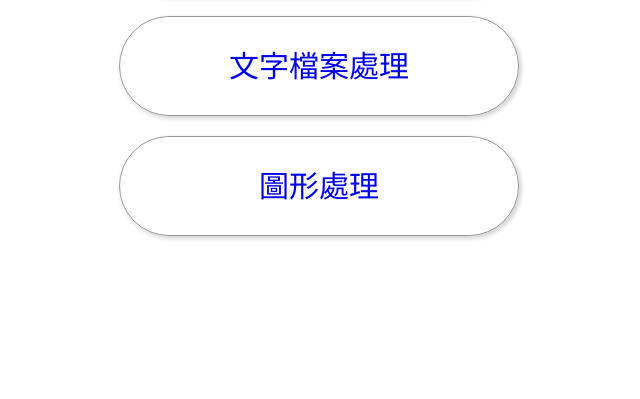
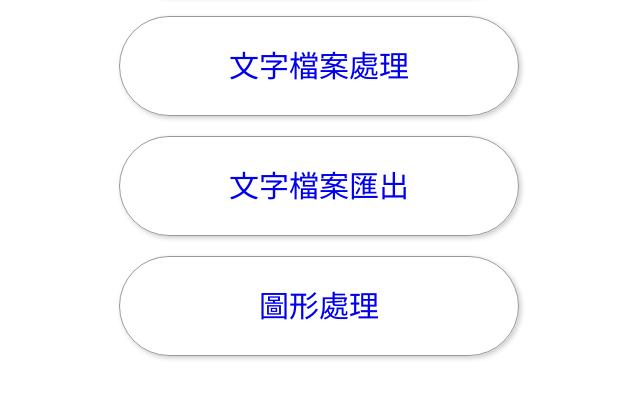
Before and after one commit to wdaweb/phpfile-MissPigHead, a PHP site: page / in a window 1280 px wide. Shown: the part 244-643 px from the top of the page, without its empty margins (321-961 px from the left). Run offline with PHP 8.4, Linux system fonts and the light colour scheme.

Commit message:
增加 文字檔案匯出

```diff
--- a/index.php
+++ b/index.php
@@ -11,6 +11,7 @@
 <a href="upload.php"><div class="types">表單檔案上傳</div></a>
 <a href="manage.php"><div class="types">檔案管理</div></a>
 <a href="text-import.php"><div class="types">文字檔案處理</div></a>
+<a href="text-export.php?do=download"><div class="types">文字檔案匯出</div></a>
 <a href="image.php"><div class="types">圖形處理</div></a>
 </body>
 </html>
```
